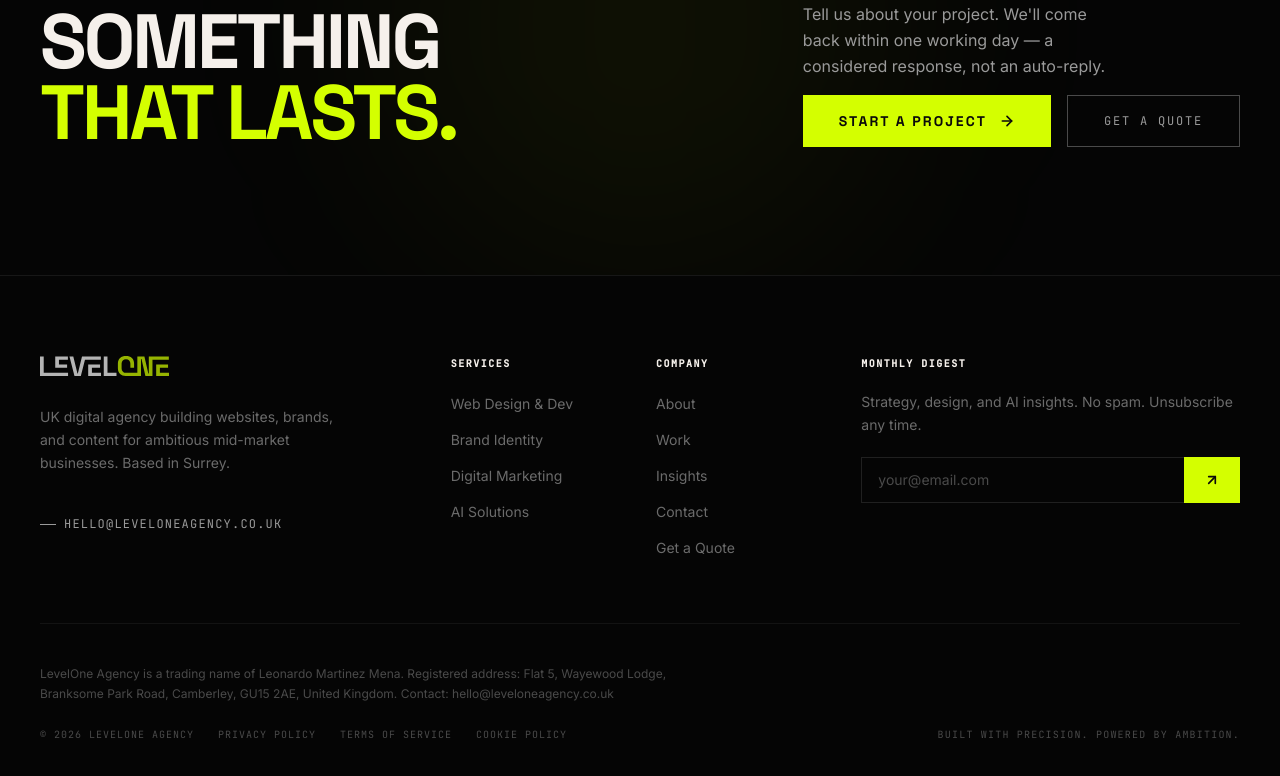
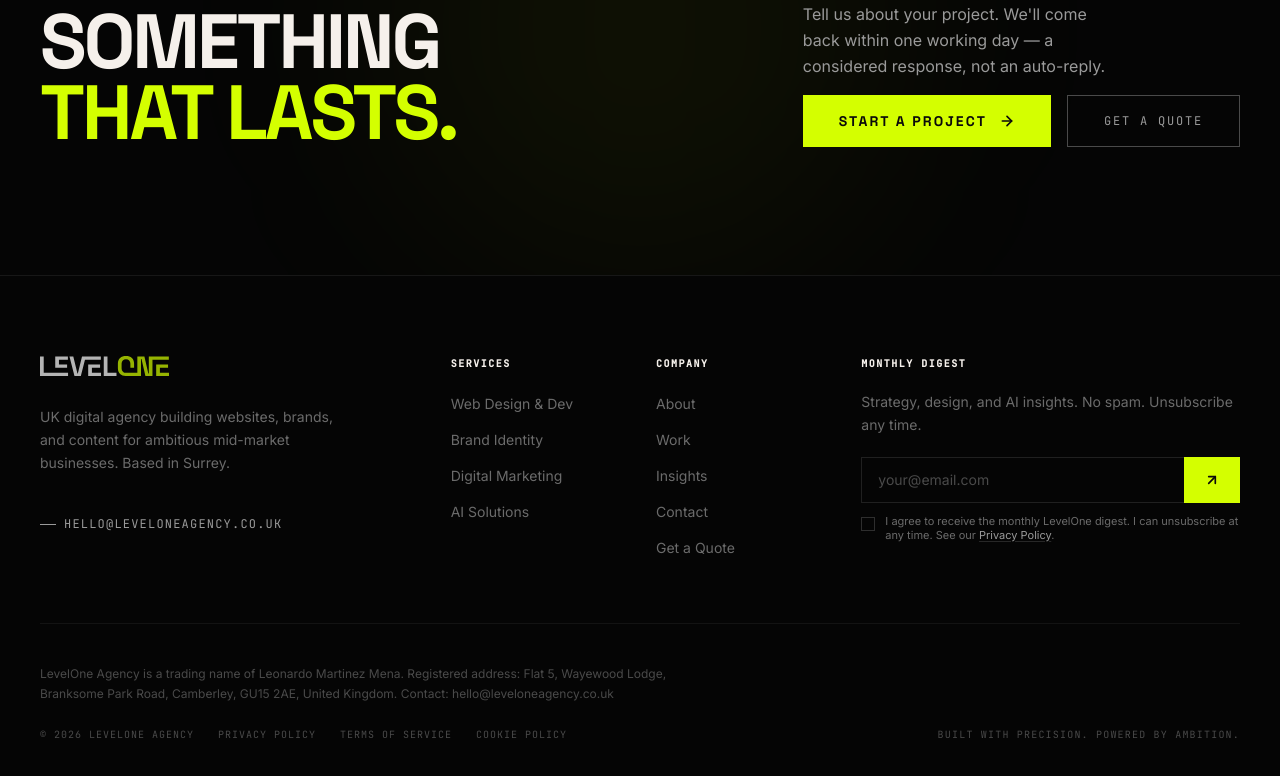
Before and after one commit to cristborrero/levelone-agency-v3, a Next.js app: page / in a window 1280 px wide. Shown: the part 6999-7775 px from the top of the page. Built offline with nearby package versions, Linux system fonts and the light colour scheme; no server answers.

Commit message:
Update footer legal links and add newsletter consent checkbox

```diff
--- a/src/components/shared/NewsletterForm.tsx
+++ b/src/components/shared/NewsletterForm.tsx
@@ -2,6 +2,7 @@
 
 import { useState } from "react";
 import { ArrowRight, Check } from "lucide-react";
+import Link from "next/link";
 
 export function NewsletterForm() {
   const [email, setEmail] = useState("");
@@ -62,6 +63,23 @@
           )}
         </button>
       </div>
+      <label className="mt-1 flex items-start gap-2.5 font-body text-[11px] leading-tight text-brand-grey-500 cursor-pointer">
+        <input
+          type="checkbox"
+          required
+          disabled={status === "submitting" || status === "success"}
+          className="mt-0.5 h-3.5 w-3.5 shrink-0 appearance-none border border-brand-grey-700/60 bg-transparent transition-colors duration-200 checked:bg-brand-accent checked:border-brand-accent flex items-center justify-center relative after:absolute after:hidden checked:after:block after:content-[''] after:w-1 after:h-2 after:border-r-[1.5px] after:border-b-[1.5px] after:border-brand-black after:rotate-45 after:-translate-y-0.5"
+        />
+        <span>
+          I agree to receive the monthly LevelOne digest. I can unsubscribe at any time. See our{" "}
+          <Link
+            href="/privacy"
+            className="text-brand-grey-300 underline decoration-brand-grey-700/50 underline-offset-2 transition-colors hover:text-brand-accent hover:decoration-brand-accent"
+          >
+            Privacy Policy
+          </Link>.
+        </span>
+      </label>
       {status === "error" && (
         <p className="font-mono text-[10px] text-brand-error">
           Something went wrong. Please try again.
```
